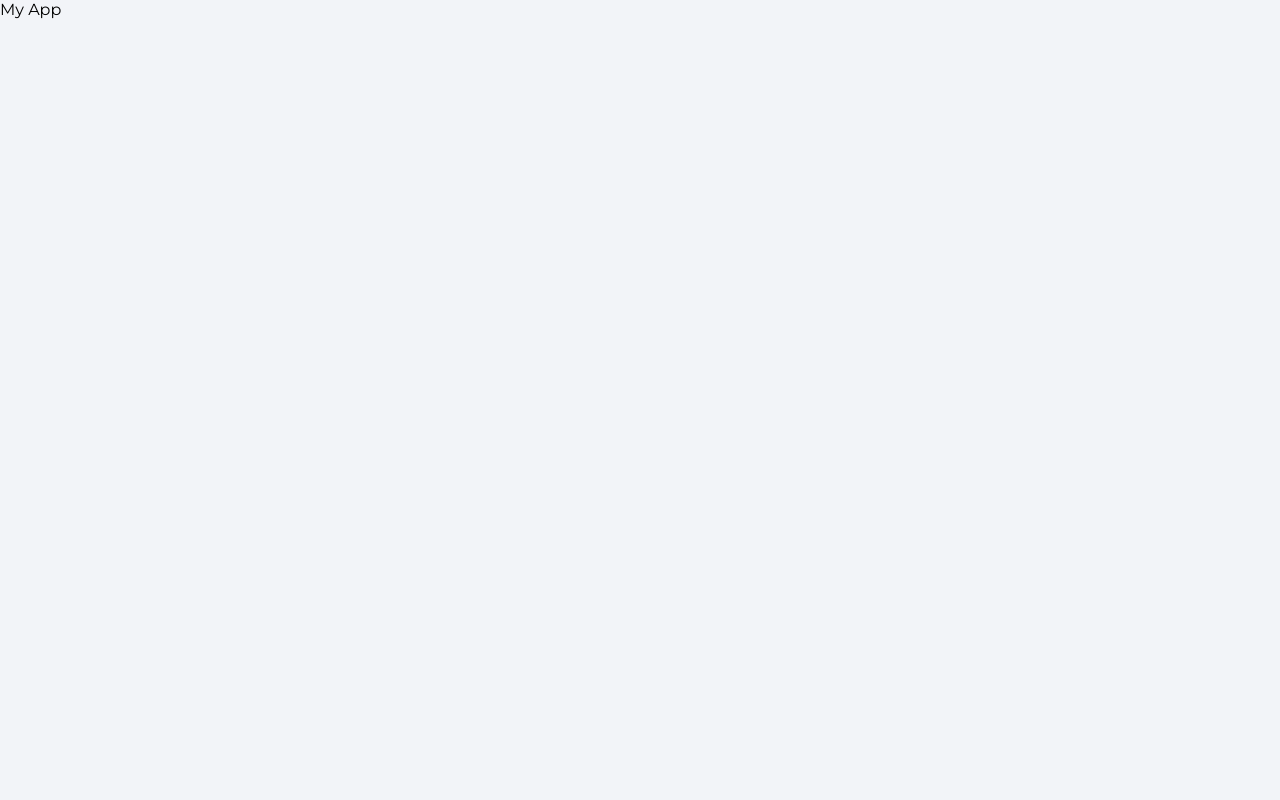
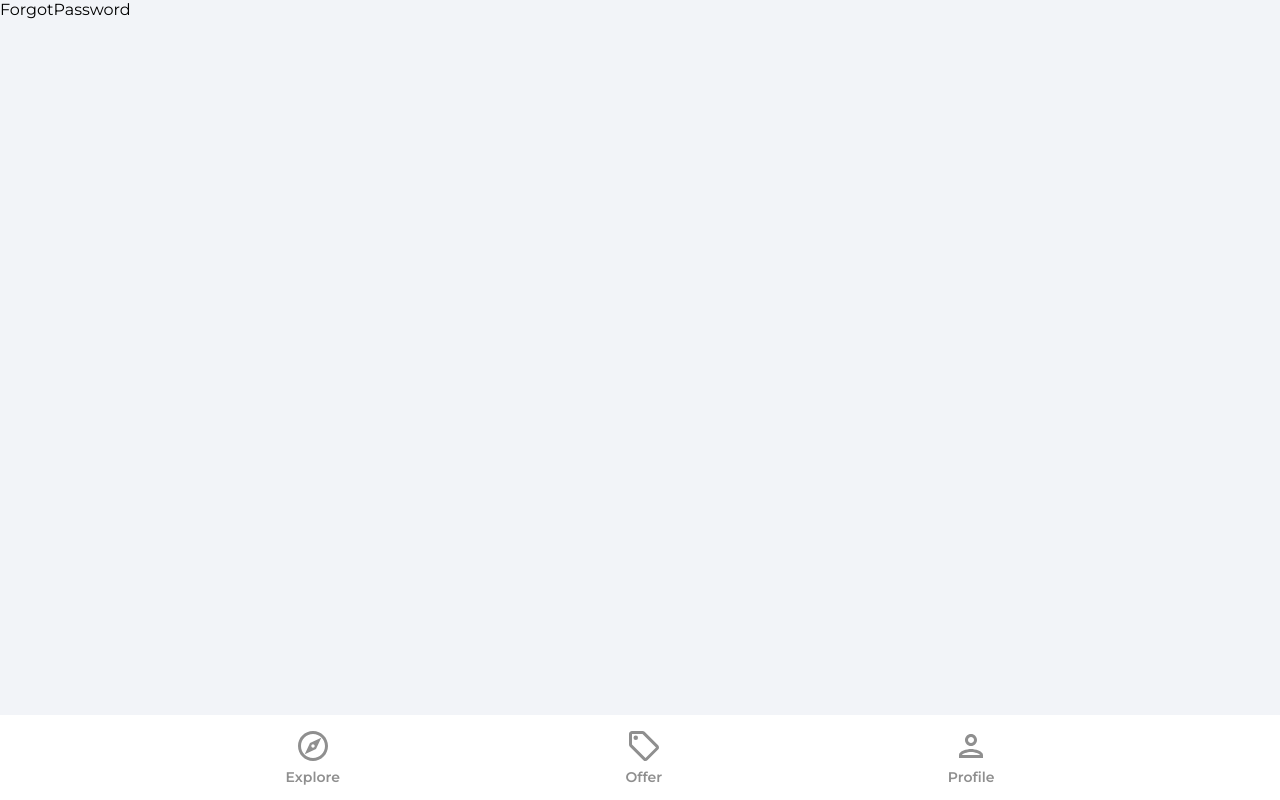
Before and after one commit to tuannhanguyen/house-marketplace, a React (Create React App) app: page /forgot-password in a window 1280 px wide. Built offline with nearby package versions, Linux system fonts and the light colour scheme.

Commit message:
Navbar,...

```diff
--- a/package.json
+++ b/package.json
@@ -9,6 +9,7 @@
     "firebase": "^9.9.2",
     "react": "^18.2.0",
     "react-dom": "^18.2.0",
+    "react-router-dom": "^6.3.0",
     "react-scripts": "5.0.1",
     "web-vitals": "^2.1.4"
   },
--- a/public/index.html
+++ b/public/index.html
@@ -24,7 +24,7 @@
       work correctly both with client-side routing and a non-root public URL.
       Learn how to configure a non-root public URL by running `npm run build`.
     -->
-    <title>React App</title>
+    <title>House marketplace</title>
   </head>
   <body>
     <noscript>You need to enable JavaScript to run this app.</noscript>
--- a/src/App.js
+++ b/src/App.js
@@ -1,8 +1,26 @@
+import { BrowserRouter as Router, Routes, Route } from 'react-router-dom'
+import Explore from './pages/Explore';
+import ForgotPassword from './pages/ForgotPassword';
+import Offers from './pages/Offers';
+import Profile from './pages/Profile';
+import SignIn from './pages/SignIn';
+import SignUp from './pages/SignUp';
+import Navbar from './components/Navbar';
 
 function App() {
   return (
     <>
-      My App
+      <Router>
+        <Routes>
+          <Route path='/explore' element={<Explore/>}></Route>
+          <Route path='/offers' element={<Offers/>}></Route>
+          <Route path='/profile' element={<Profile/>}></Route>
+          <Route path='/sign-in' element={<SignIn/>}></Route>
+          <Route path='/sign-up' element={<SignUp/>}></Route>
+          <Route path='/forgot-password' element={<ForgotPassword/>}></Route>
+        </Routes>
+        <Navbar/>
+      </Router>
     </>
   );
 }
--- /dev/null
+++ b/src/components/Navbar.jsx
@@ -0,0 +1,73 @@
+import { useNavigate, useLocation } from "react-router-dom";
+import { ReactComponent as OfferIcon } from "../assets/svg/localOfferIcon.svg";
+import { ReactComponent as ExploreIcon } from "../assets/svg/exploreIcon.svg";
+import { ReactComponent as PersonOutlineIcon } from "../assets/svg/personOutlineIcon.svg";
+
+function Navbar() {
+  const navigate = useNavigate();
+  const location = useLocation();
+  const pathMatchRoute = (route) => {
+    if (route === location.pathname) {
+      return true;
+    }
+  };
+
+  return (
+    <footer className="navbar">
+      <nav className="navbarNav">
+        <ul className="navbarListItems">
+          <li className="navbarListItem" onClick={() => navigate("/")}>
+            <ExploreIcon
+              fill={pathMatchRoute("/") ? "#2c2c2c" : "#8f8f8f"}
+              width="36px"
+              height="36px"
+            />
+            <p
+              className={
+                pathMatchRoute("/")
+                  ? "navbarListItemNameActive"
+                  : "navbarListItemName"
+              }
+            >
+              Explore
+            </p>
+          </li>
+          <li className="navbarListItem" onClick={() => navigate("/offers")}>
+            <OfferIcon
+              fill={pathMatchRoute("/offers") ? "#2c2c2c" : "#8f8f8f"}
+              width="36px"
+              height="36px"
+            />
+            <p
+              className={
+                pathMatchRoute("/offers")
+                  ? "navbarListItemNameActive"
+                  : "navbarListItemName"
+              }
+            >
+              Offer
+            </p>
+          </li>
+          <li className="navbarListItem" onClick={() => navigate("/profile")}>
+            <PersonOutlineIcon
+              fill={pathMatchRoute("/profile") ? "#2c2c2c" : "#8f8f8f"}
+              width="36px"
+              height="36px"
+            />
+            <p
+              className={
+                pathMatchRoute("/profile")
+                  ? "navbarListItemNameActive"
+                  : "navbarListItemName"
+              }
+            >
+              Profile
+            </p>
+          </li>
+        </ul>
+      </nav>
+    </footer>
+  );
+}
+
+export default Navbar;
--- /dev/null
+++ b/src/pages/Explore.jsx
@@ -0,0 +1,11 @@
+import React from 'react'
+
+function Explore() {
+  return (
+    <div>
+      Explore
+    </div>
+  )
+}
+
+export default Explore
--- /dev/null
+++ b/src/pages/ForgotPassword.jsx
@@ -0,0 +1,11 @@
+import React from 'react'
+
+function ForgotPassword() {
+  return (
+    <div>
+      ForgotPassword
+    </div>
+  )
+}
+
+export default ForgotPassword
--- /dev/null
+++ b/src/pages/Offers.jsx
@@ -0,0 +1,11 @@
+import React from 'react'
+
+function Offers() {
+  return (
+    <div>
+      Offers
+    </div>
+  )
+}
+
+export default Offers
--- /dev/null
+++ b/src/pages/Profile.jsx
@@ -0,0 +1,11 @@
+import React from 'react'
+
+function Profile() {
+  return (
+    <div>
+      Profile
+    </div>
+  )
+}
+
+export default Profile
--- /dev/null
+++ b/src/pages/SignIn.jsx
@@ -0,0 +1,11 @@
+import React from 'react'
+
+function SignIn() {
+  return (
+    <div>
+      SingIn
+    </div>
+  )
+}
+
+export default SignIn
--- /dev/null
+++ b/src/pages/SignUp.jsx
@@ -0,0 +1,11 @@
+import React from 'react'
+
+function SignUp() {
+  return (
+    <div>
+      SignUp
+    </div>
+  )
+}
+
+export default SignUp
```
Also changed, not shown: src/index.css (line endings or trailing spaces), 1 other file (tests, documents, lock files or other folders).
